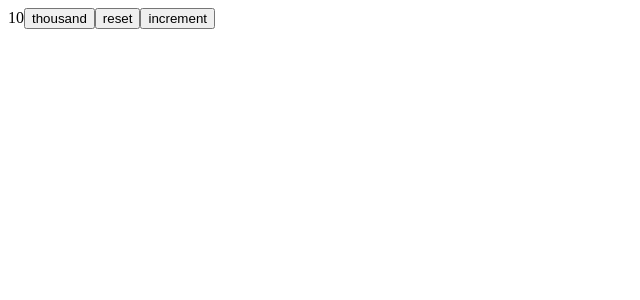
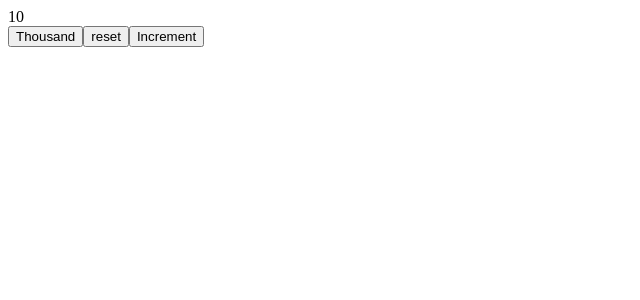
Before and after one commit to Barnab1/Full-Stack-Open, a React (Vite) app in the folder introdemo/: page / in a window 1280 px wide. Shown: the top 300 px of the page, without its empty margins (0-640 px from the left). Built offline with nearby package versions, Linux system fonts and the light colour scheme.

Commit message:
End part1 course

```diff
--- a/introdemo/src/App.jsx
+++ b/introdemo/src/App.jsx
@@ -1,10 +1,7 @@
 import {useState} from 'react';
 
-const hello = (who)=>{
-
-  return ()=> console.log('Hello', who);
-}
-
+  const Button = (props)=><button onClick= {props.onClick}>{props.text}</button>
+  const Display = (props)=><div>{props.value}</div>
 
   const App = () => {
   const [value, setValue] = useState(10)
@@ -17,11 +14,10 @@ const hello = (who)=>{
 
   return (
     <div>
-      {value}
-
-      <button onClick={setToValue(1000)}>thousand</button>
-      <button onClick={setToValue(0)}>reset</button>
-      <button onClick={setToValue(value + 1)}>increment</button>
+      <Display value={value}/>
+      <Button onClick={setToValue(1000)} text="Thousand"/>
+      <Button onClick={setToValue(0)} text="reset"/>
+      <Button onClick={setToValue(value+1)} text="Increment" />
     </div>
   )
 }
```
